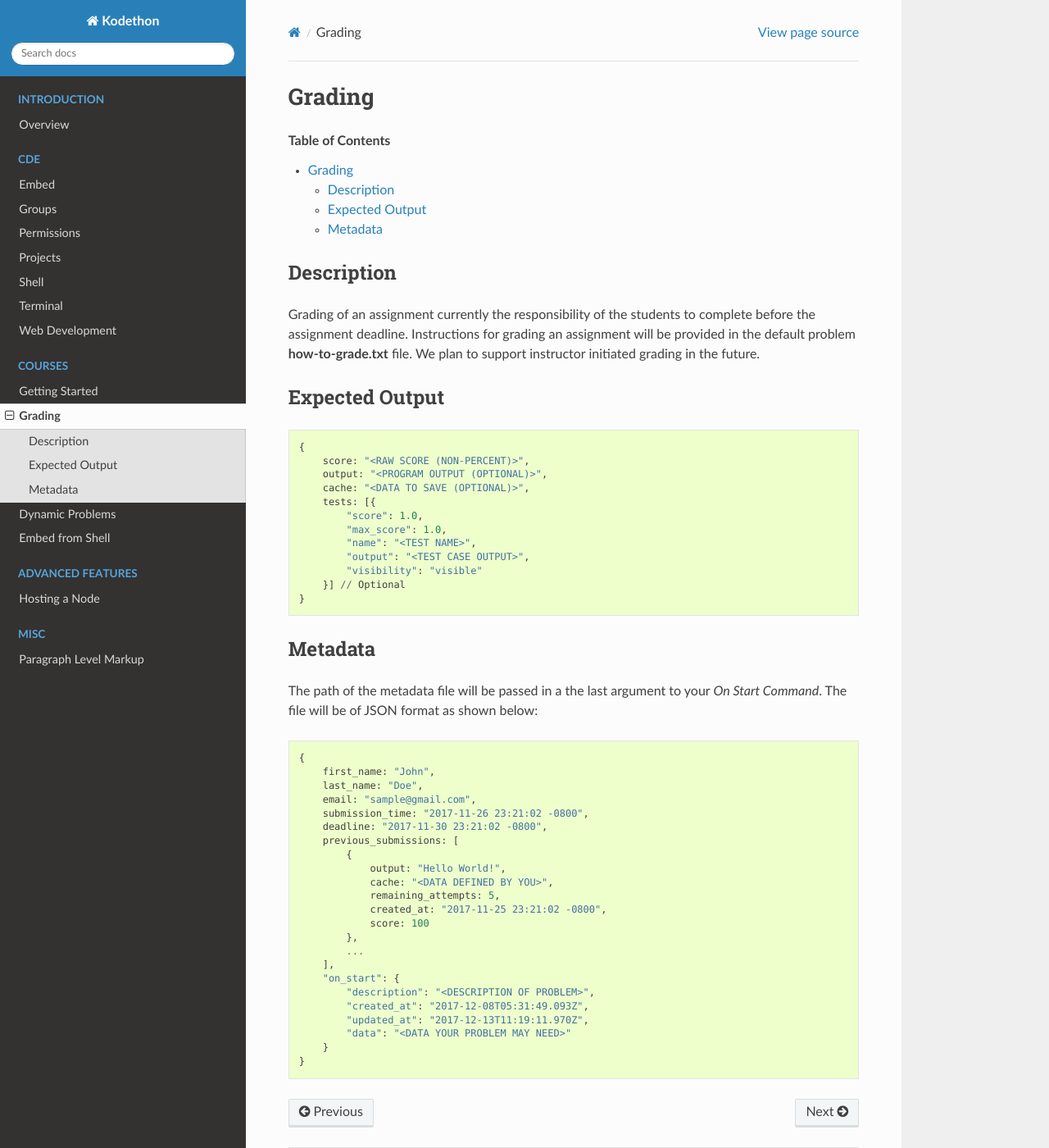
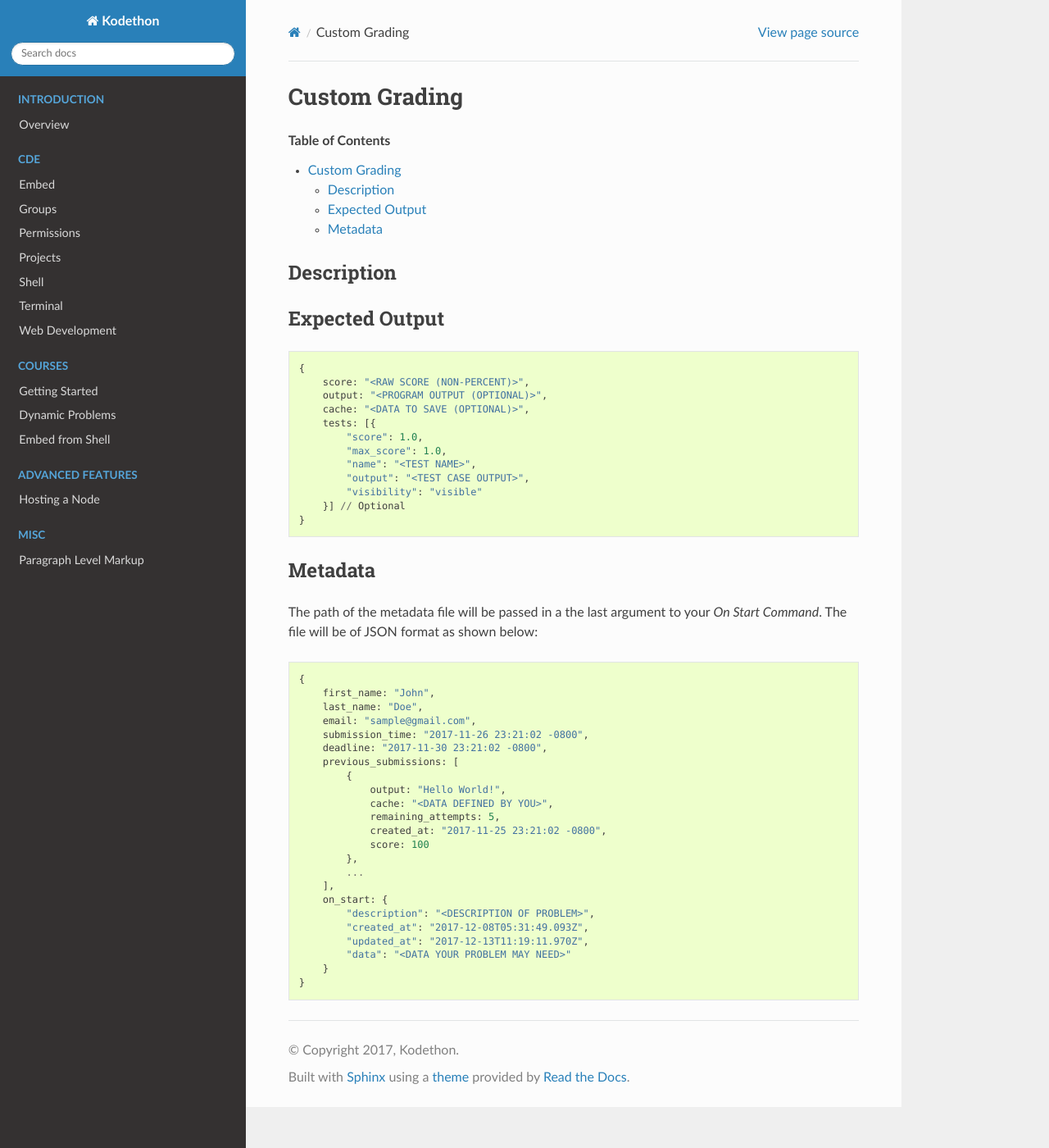
Before and after one commit to kodethon/Docs, a Sphinx documentation site: the page built from source/courses/custom_grading.rst, in a window 1280 px wide and 1400 px high. Shown: the whole window at 82% size. Built offline with Sphinx 7.4.7 and the Read the Docs theme 2.0.0, drawn with Linux system fonts in a browser that asks for light colours; pages that are not in the unit, such as notebooks, are missing from menus.

Commit message:
Rename grading.rst to custom_grading.rst

```diff
--- a/source/courses/grading.rst
+++ b/source/courses/custom_grading.rst
@@ -1,15 +1,11 @@
 *******************
-Grading
+Custom Grading
 *******************
 
 .. contents:: Table of Contents
 
 Description
 ================
-
-Grading of an assignment currently the responsibility of the students to complete before the assignment deadline. Instructions for
-grading an assignment will be provided in the default problem **how-to-grade.txt** file.
-We plan to support instructor initiated grading in the future.
 
 Expected Output
 ================
```
Also changed, not shown: other parts of source/courses/custom_grading.rst (+1 -1 lines).
